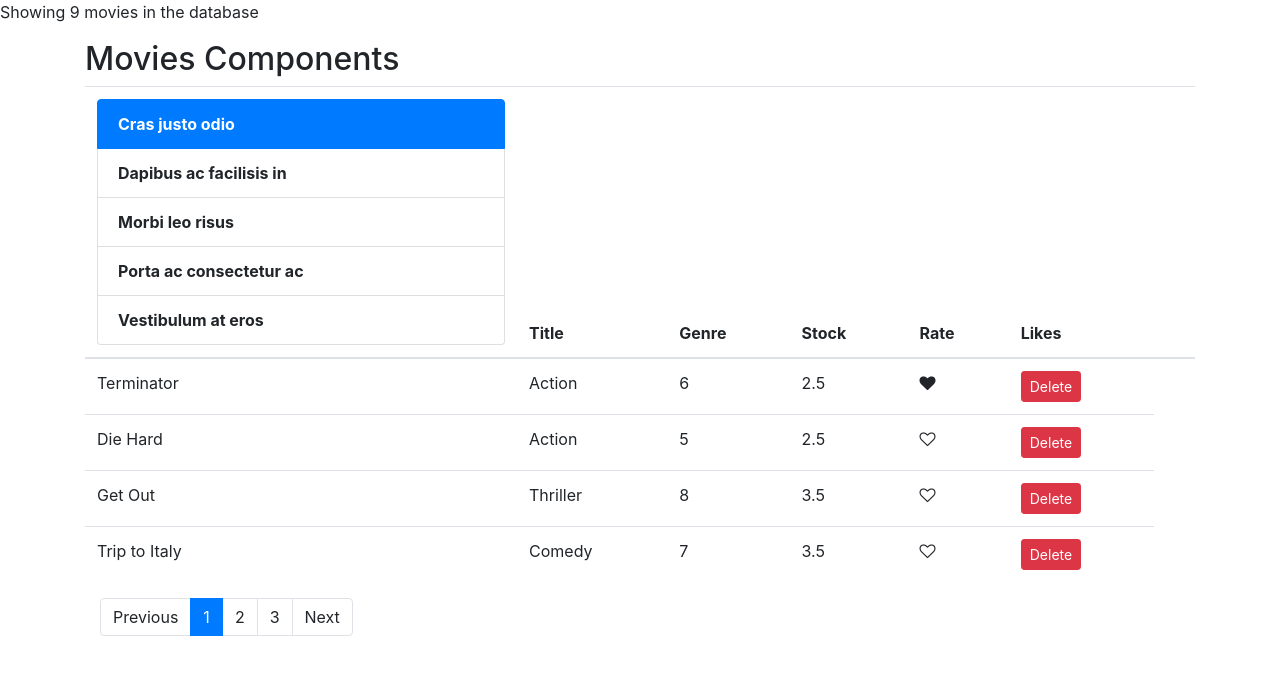
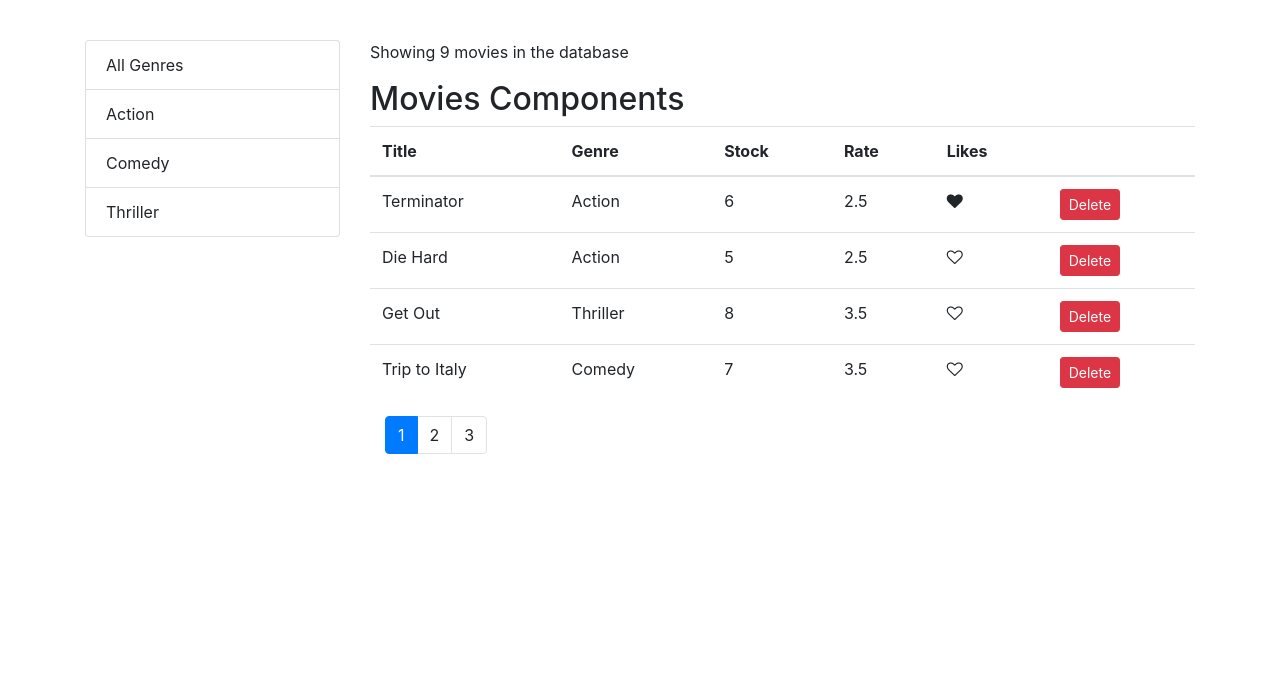
Before and after one commit to gabpoiss/React_With_Mosh, a React (Create React App) app in the folder vidly/: page / in a window 1280 px wide. Shown: the top 674 px of the page. Built offline with nearby package versions, Linux system fonts and the light colour scheme.

Commit message:
Created a ListGroup common component. Filtering all genre of movies.

```diff
--- a/vidly/src/App.js
+++ b/vidly/src/App.js
@@ -8,8 +8,9 @@
   render() {
     return (
       <div>
-        <main className="container" id="App" />
-        <Movies />
+        <main className="container" id="App" style={{ paddingTop: 40 }}>
+          <Movies />
+        </main>
         {/* <Tmovies /> */}
       </div>
     );
--- a/vidly/src/components/common/list-group.jsx
+++ /dev/null
@@ -1,15 +0,0 @@
-import React, { Component } from "react";
-
-const ListGroup = () => {
-  return (
-    <ul class="list-group">
-      <li class="list-group-item active">Cras justo odio</li>
-      <li class="list-group-item">Dapibus ac facilisis in</li>
-      <li class="list-group-item">Morbi leo risus</li>
-      <li class="list-group-item">Porta ac consectetur ac</li>
-      <li class="list-group-item">Vestibulum at eros</li>
-    </ul>
-  );
-};
-
-export default ListGroup;
--- /dev/null
+++ b/vidly/src/components/common/listGroup.jsx
@@ -0,0 +1,32 @@
+import React from "react";
+
+const ListGroup = props => {
+  const {
+    items,
+    textProperty,
+    valueProperty,
+    onItemSelect,
+    selectedItem
+  } = props;
+  return (
+    <ul className="list-group">
+      {items.map(item => (
+        <li
+          onClick={() => onItemSelect(item)}
+          key={item[valueProperty]}
+          className={
+            item === selectedItem ? "list-group-item active" : "list-group-item"
+          }
+        >
+          {item[textProperty]}
+        </li>
+      ))}
+    </ul>
+  );
+};
+
+ListGroup.defaultProps = {
+  textProperty: "name",
+  valueProperty: "_id"
+};
+export default ListGroup;
--- a/vidly/src/components/common/pagination.jsx
+++ b/vidly/src/components/common/pagination.jsx
@@ -14,9 +14,6 @@
     <div className="container">
       <nav aria-label="Page navigation example">
         <ul className="pagination">
-          <li className="page-item">
-            <a className="page-link">Previous</a>
-          </li>
           {pages.map(page => (
             <li
               key={page}
@@ -29,10 +26,6 @@
               </a>
             </li>
           ))}
-
-          <li className="page-item">
-            <a className="page-link">Next</a>
-          </li>
         </ul>
       </nav>
     </div>
--- a/vidly/src/components/movies.jsx
+++ b/vidly/src/components/movies.jsx
@@ -2,23 +2,30 @@
 // import { genres } from "../Starter Code/services/fakeGenreService";
 // import { getGenres } from "../Starter Code/services/fakeGenreService";
 import { getMovies, getMovie } from "../Starter Code/services/fakeMovieService";
+import { getGenres } from "../Starter Code/services/fakeGenreService";
 import Like from "./common/like";
 import Pagination from "./common/pagination";
 import { paginate } from "../utils/paginate";
-import ListGroup from "./common/list-group";
+import ListGroup from "./common/listGroup";
 
 class Movies extends Component {
   state = {
-    movies: getMovies(),
+    movies: [],
+    genres: [],
     isToggleOn: true,
     pageSize: 4,
     currentPage: 1
   };
   handleDelete = movie => {
     console.log(movie);
-    const movies = this.state.movies.filter(m => m._id != movie._id);
+    const movies = this.state.movies.filter(m => m._id !== movie._id);
     this.setState({ movies: movies });
   };
+
+  componentDidMount() {
+    const genres = [{ name: "All Genres" }, ...getGenres()];
+    this.setState({ movies: getMovies(), genres: genres });
+  }
 
   // handleLikeClick = prevState => {
   //   // Not sure what im doing here
@@ -48,24 +55,44 @@
     this.setState({ currentPage: page });
   };
 
+  handleGenreSelect = genre => {
+    this.setState({ selectedGenre: genre, currentPage: 1 });
+    console.log(genre);
+  };
+
   render() {
     // This is object destructuring method
     const { length: count } = this.state.movies;
-    const { pageSize, currentPage, movies: allMovies } = this.state;
-    const movies = paginate(allMovies, currentPage, pageSize);
+    const {
+      pageSize,
+      currentPage,
+      selectedGenre,
+      movies: allMovies
+    } = this.state;
+
+    const filtered =
+      selectedGenre && selectedGenre._id
+        ? allMovies.filter(m => m.genre._id === selectedGenre._id)
+        : allMovies;
+    const movies = paginate(filtered, currentPage, pageSize);
 
     if (count === 0) return <p>There are no more movies!</p>;
     return (
-      <React.Fragment>
-        <p>Showing {count} movies in the database</p>
-        <div className="container">
+      <div className="row">
+        <div className="col-3">
+          <ListGroup
+            items={this.state.genres}
+            selectedItem={this.state.selectedGenre}
+            onItemSelect={this.handleGenreSelect}
+          />
+        </div>
+        <div className="col">
+          <p>Showing {filtered.length} movies in the database</p>
+
           <h2>Movies Components</h2>
           <table className="table">
             <thead>
               <tr>
-                <th>
-                  <ListGroup />
-                </th>
                 <th>Title</th>
                 <th>Genre</th>
                 <th>Stock</th>
@@ -88,10 +115,10 @@
                       onClick={() => this.handleLike(movie)}
                     />
                     {/* <i
-                      onClick={this.handleLikeClick()}
-                      className={this.heartBadge()}
-                      aria-hidden="true"
-                    /> */}
+              onClick={this.handleLikeClick()}
+              className={this.heartBadge()}
+              aria-hidden="true"
+            /> */}
                   </td>
                   <td>
                     <button
@@ -106,13 +133,13 @@
             </tbody>
           </table>
           <Pagination
-            itemsCount={count}
+            itemsCount={filtered.length}
             currentPage={currentPage}
             pageSize={pageSize}
             onPageChange={this.handlePageChange}
           />
         </div>
-      </React.Fragment>
+      </div>
     );
   }
 }
```
